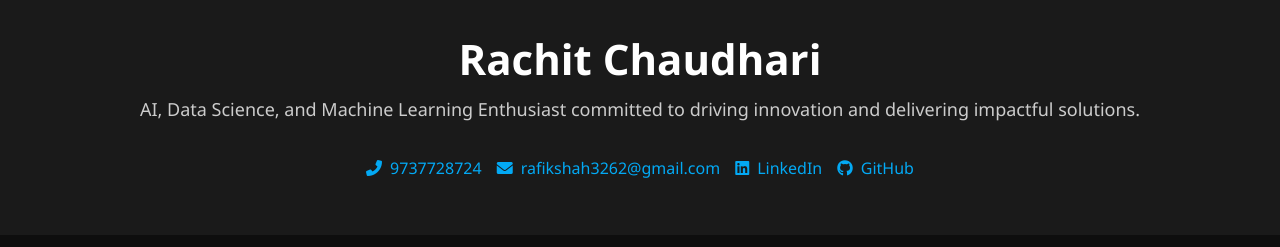
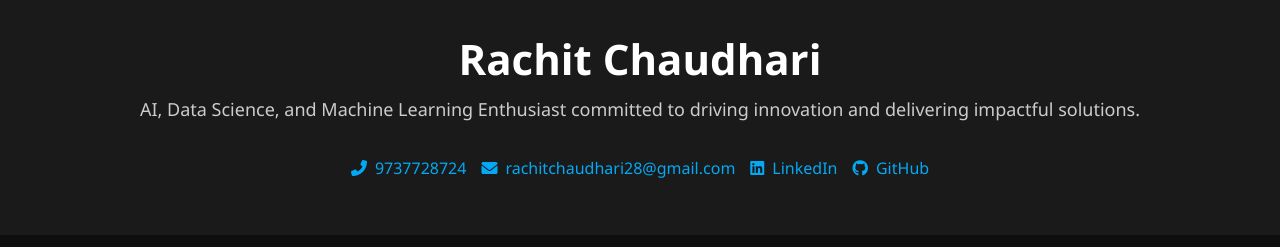
Before and after one commit to Rachit286/my-Resume, a plain HTML site: page index.html in a window 1280 px wide. Shown: the top 247 px of the page. Drawn offline with Linux system fonts and the light colour scheme.

Commit message:
Update index.html

```diff
--- a/index.html
+++ b/index.html
@@ -182,7 +182,7 @@
         <div class="contact-info">
             <ul>
                 <li><i class="fas fa-phone-alt"></i>9737728724</li>
-                <li><i class="fas fa-envelope"></i> <a href="mailto:rachitchaudhari28@gmail.com">rafikshah3262@gmail.com</a></li>
+                <li><i class="fas fa-envelope"></i> <a href="mailto:rachitchaudhari28@gmail.com">rachitchaudhari28@gmail.com</a></li>
                 <li><i class="fab fa-linkedin"></i> <a href="https://www.linkedin.com/in/rachit-chaudhari-911a79265?utm_source=share&utm_campaign=share_via&utm_content=profile&utm_medium=android_app" target="_blank">LinkedIn</a></li>
                 <li><i class="fab fa-github"></i> <a href="https://github.com/Rachit286" target="_blank">GitHub</a></li>
             </ul>
```
